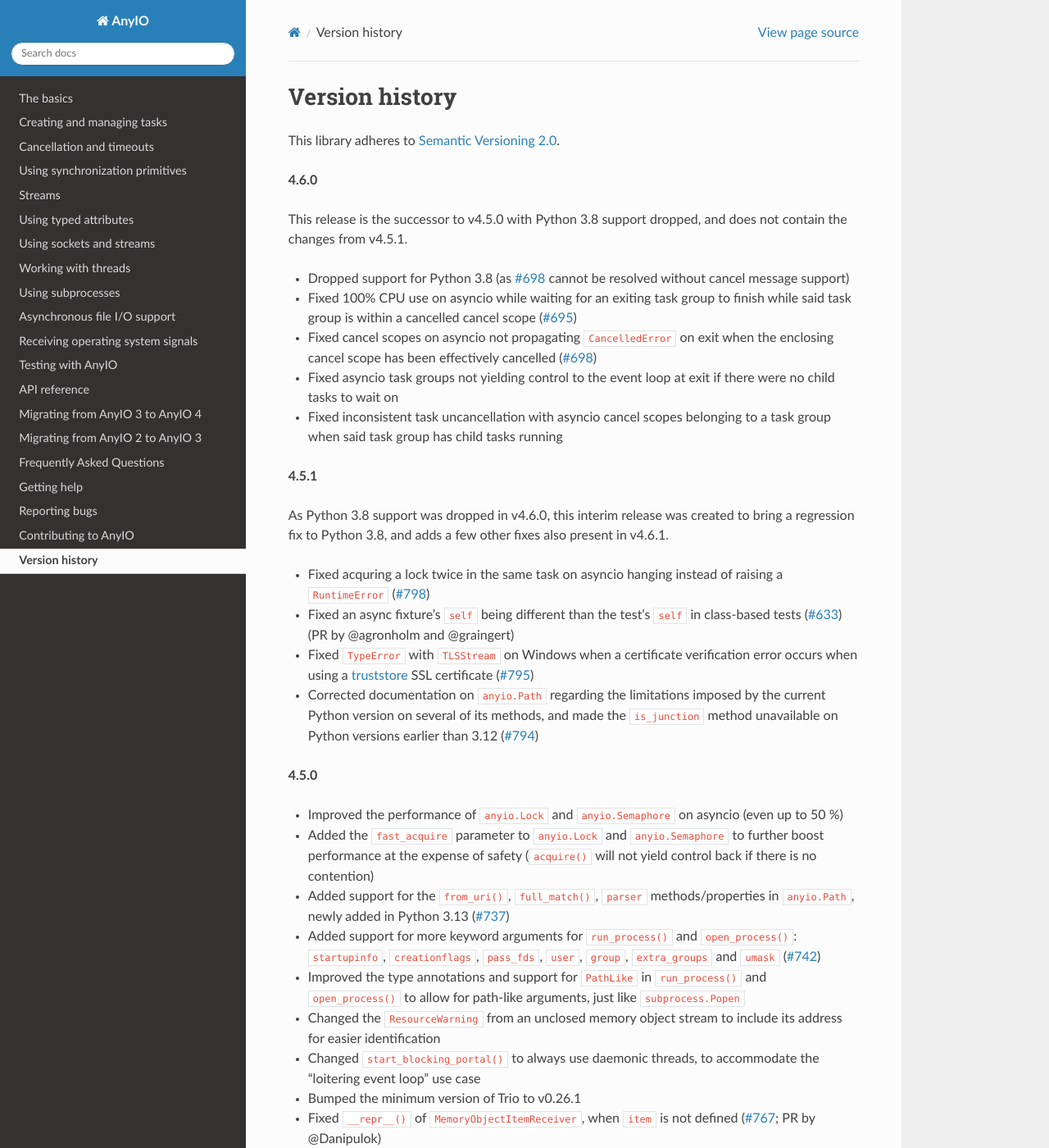
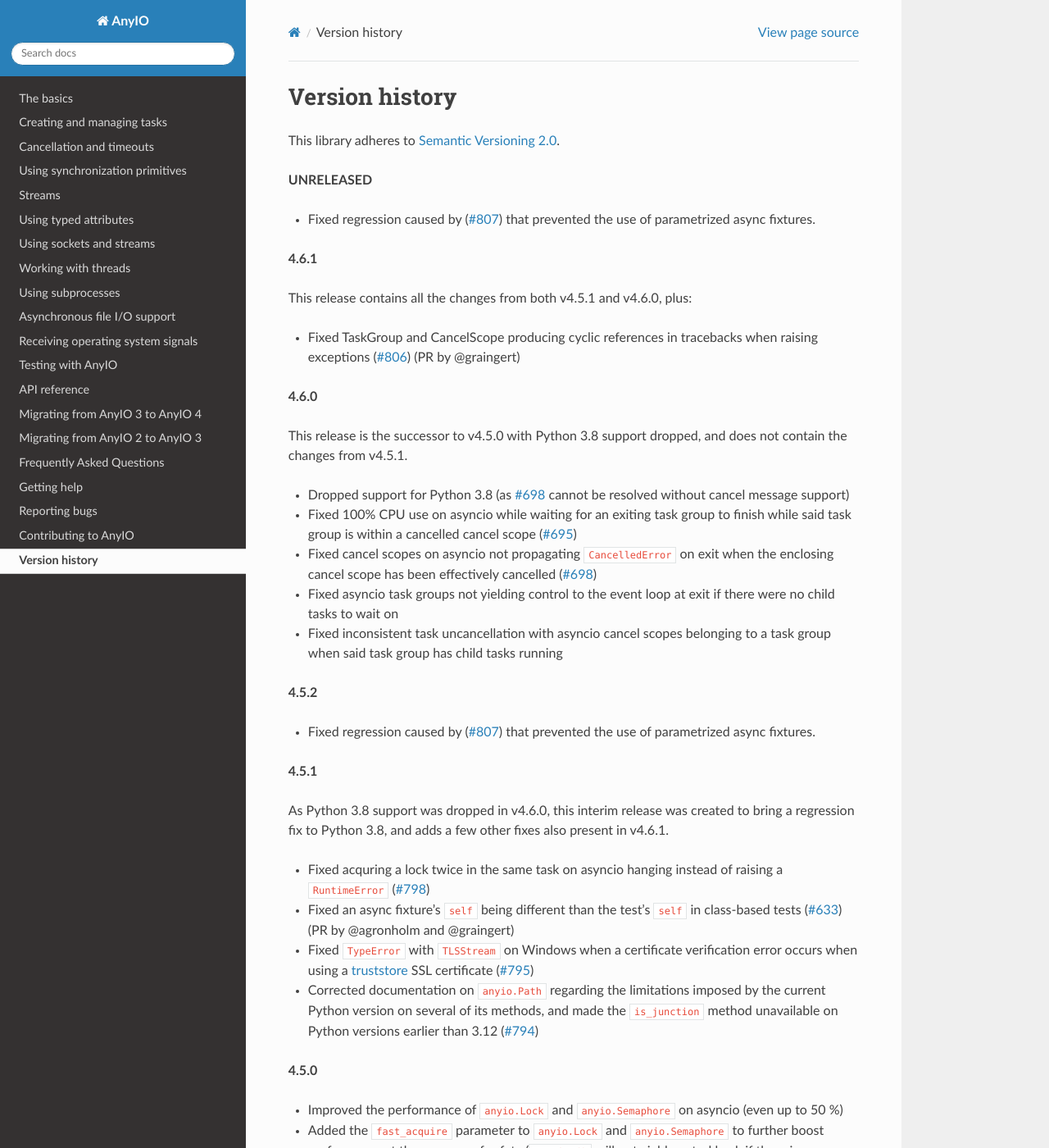
Before and after one commit to agronholm/anyio, a Sphinx documentation site: the page built from docs/versionhistory.rst, in a window 1280 px wide and 1400 px high. Shown: the whole window at 82% size. Built offline with Sphinx 7.4.7 and the Read the Docs theme 3.1.0, drawn with Linux system fonts in a browser that asks for light colours; the version number could not be read and is left out.

Commit message:
Fixed a regression in the pytest plugin that broke parametrized async fixtures

```diff
--- a/docs/versionhistory.rst
+++ b/docs/versionhistory.rst
@@ -2,6 +2,19 @@
 ===============
 
 This library adheres to `Semantic Versioning 2.0 <http://semver.org/>`_.
+
+**UNRELEASED**
+
+- Fixed regression caused by (`#807 <https://github.com/agronholm/anyio/pull/807>`_)
+  that prevented the use of parametrized async fixtures.
+
+**4.6.1**
+
+This release contains all the changes from both v4.5.1 and v4.6.0, plus:
+
+- Fixed TaskGroup and CancelScope producing cyclic references in tracebacks
+  when raising exceptions (`#806 <https://github.com/agronholm/anyio/pull/806>`_)
+  (PR by @graingert)
 
 **4.6.0**
 
@@ -21,6 +34,11 @@
   no child tasks to wait on
 - Fixed inconsistent task uncancellation with asyncio cancel scopes belonging to a
   task group when said task group has child tasks running
+
+**4.5.2**
+
+- Fixed regression caused by (`#807 <https://github.com/agronholm/anyio/pull/807>`_)
+  that prevented the use of parametrized async fixtures.
 
 **4.5.1**
 
```
Also changed, not shown: 2 other files.
